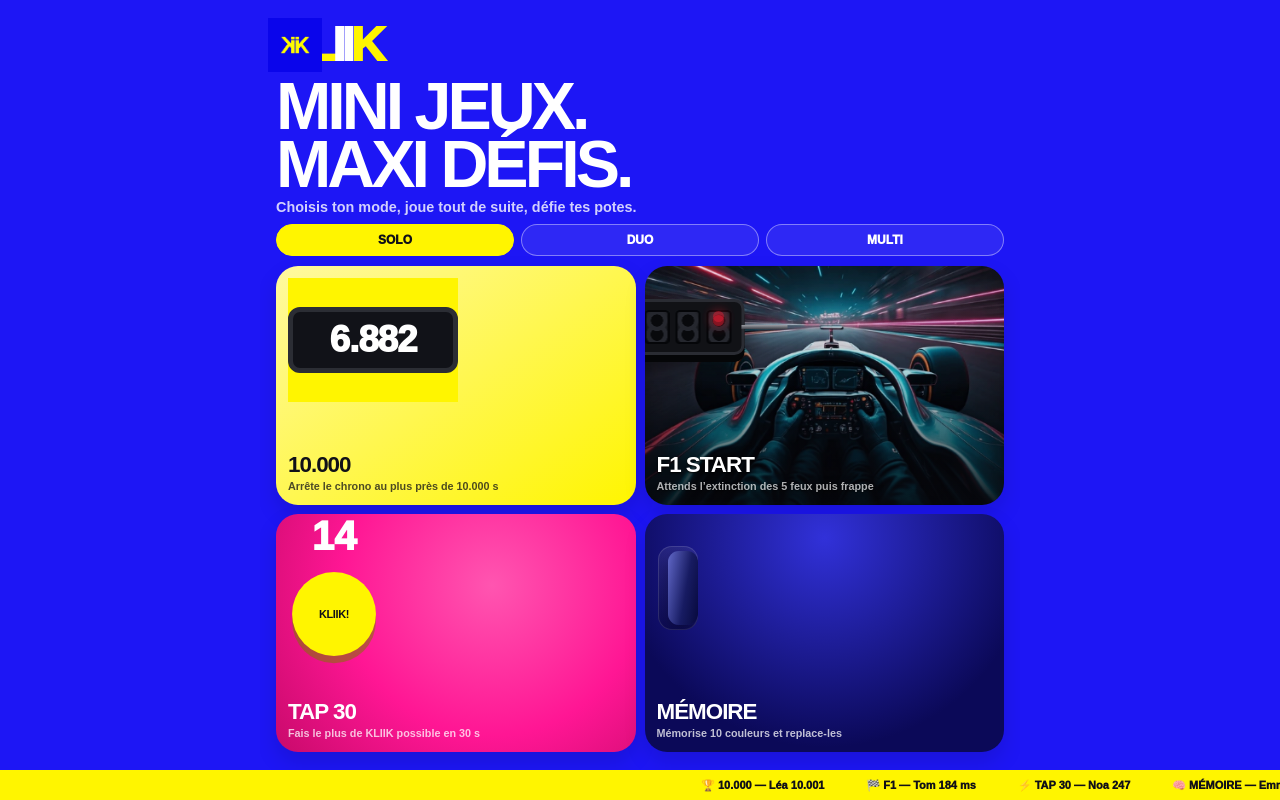
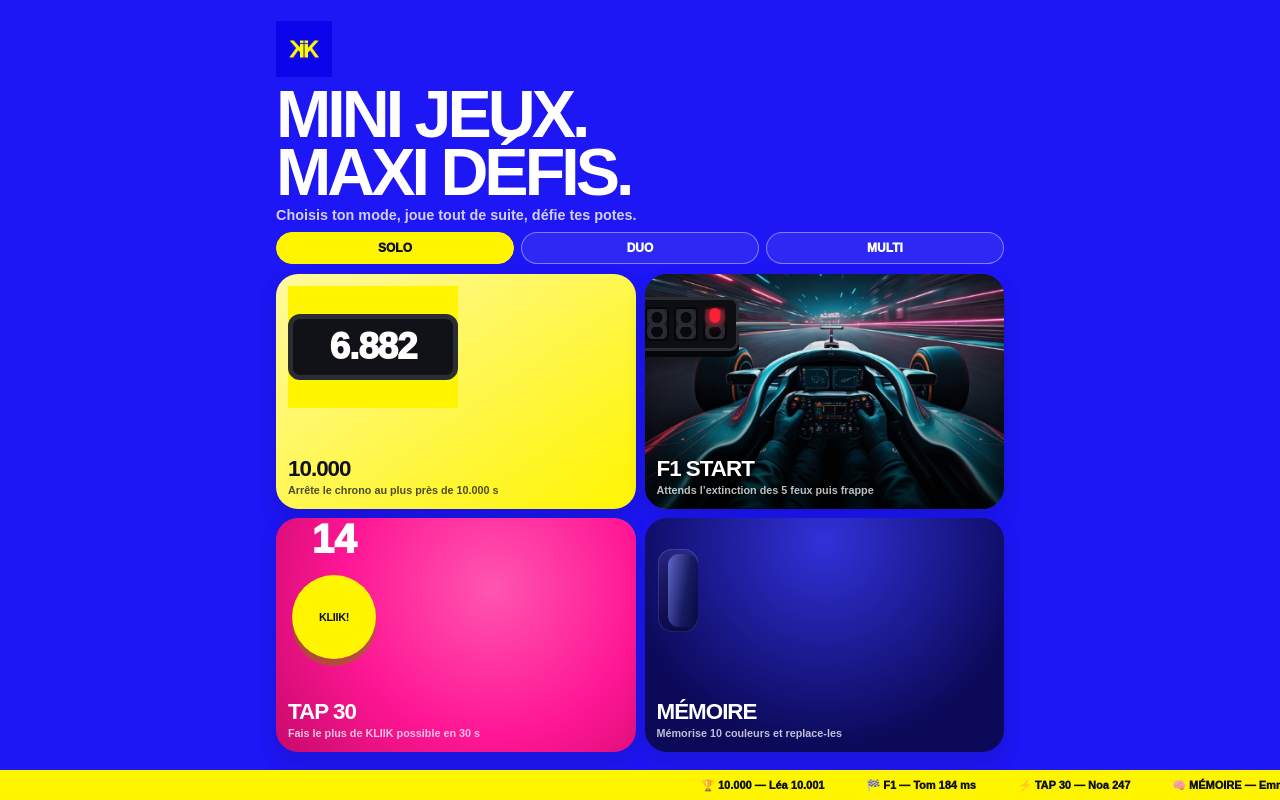
Before and after one commit to romainmannino/kliik, a Next.js app: page / in a window 1280 px wide. Built offline with nearby package versions, Linux system fonts and the light colour scheme.

Commit message:
Make KLIIK logo and F1 photo explicit and override legacy card styles

```diff
--- a/app/f1-brand.css
+++ b/app/f1-brand.css
@@ -1,68 +1,117 @@
-/* Loaded after every other stylesheet. F1 photo card + real KLIIK logo hook. */
+/* Final brand overrides loaded last. */
 
-/* Real logo: put the final asset in public/logo.png. Text remains as fallback until the file is present. */
-.logo{position:relative;display:inline-block;min-width:132px;min-height:48px}
-.logo::after{content:'';position:absolute;inset:-3px -8px;background:url('/logo.png') left center/contain no-repeat;z-index:5;pointer-events:none}
+/* Hide legacy text logo and render the real asset directly as the visual. */
+.logo{
+  position:relative!important;
+  display:block!important;
+  width:136px!important;
+  height:56px!important;
+  min-width:0!important;
+  min-height:0!important;
+  font-size:0!important;
+  line-height:0!important;
+  color:transparent!important;
+  background:url('/logo.png') left center/contain no-repeat!important;
+  overflow:hidden!important;
+}
+.logo span{display:none!important}
+.logo::before,.logo::after{content:none!important;display:none!important}
 
-/* F1 home card: use public/cockpit.PNG as the actual card background. */
+/* F1 home card: force cockpit.PNG as the full card background. */
 .card-f1{
   position:relative!important;
-  background:
-    linear-gradient(180deg,rgba(6,7,12,.08) 0%,rgba(6,7,12,.16) 46%,rgba(6,7,12,.86) 100%),
-    url('/cockpit.PNG') center 42%/cover no-repeat!important;
+  isolation:isolate!important;
+  overflow:hidden!important;
+  background-image:
+    linear-gradient(180deg,rgba(0,0,0,.04) 0%,rgba(0,0,0,.12) 47%,rgba(0,0,0,.82) 100%),
+    url('/cockpit.PNG')!important;
+  background-position:center center!important;
+  background-size:cover!important;
+  background-repeat:no-repeat!important;
   color:#fff!important;
+}
+.card-f1::before{
+  content:''!important;
+  display:block!important;
+  position:absolute!important;
+  inset:0!important;
+  z-index:0!important;
+  background:url('/cockpit.PNG') center center/cover no-repeat!important;
+  opacity:1!important;
+  pointer-events:none!important;
+}
+.card-f1::after{
+  content:''!important;
+  display:block!important;
+  position:absolute!important;
+  inset:0!important;
+  z-index:1!important;
+  background:linear-gradient(180deg,rgba(0,0,0,.02) 0%,rgba(0,0,0,.06) 45%,rgba(0,0,0,.78) 100%)!important;
+  pointer-events:none!important;
 }
 .card-f1 .cardVisual,.card-f1 .f1CardSimple{
   position:relative!important;
-  height:63%!important;
+  z-index:3!important;
+  height:64%!important;
   background:transparent!important;
+  background-image:none!important;
   overflow:visible!important;
 }
 .card-f1 .cardVisual::before,.card-f1 .cardVisual::after,.card-f1 .f1CardSimple::before,.card-f1 .f1CardSimple::after{content:none!important;display:none!important}
-.card-f1 .cardCopy{position:relative!important;z-index:20!important;text-shadow:0 2px 12px #000,0 1px 2px #000!important}
-.card-f1 .cardCopy span{color:rgba(255,255,255,.92)!important}
+.card-f1 .cardCopy{
+  position:relative!important;
+  z-index:4!important;
+  color:#fff!important;
+  text-shadow:0 2px 10px #000,0 1px 2px #000!important;
+}
+.card-f1 .cardCopy strong,.card-f1 .cardCopy span{color:#fff!important}
 
-/* Lights styled like the real game gantry, floating over the cockpit photo. */
+/* Start gantry matching the game: five compact double lamps. */
 .card-f1 .miniLights{
   position:absolute!important;
-  z-index:30!important;
-  top:16%!important;
+  z-index:5!important;
+  top:8%!important;
   left:50%!important;
   transform:translateX(-50%)!important;
   display:flex!important;
-  gap:6px!important;
-  padding:8px 10px!important;
+  align-items:center!important;
+  gap:5px!important;
+  width:auto!important;
+  height:auto!important;
   margin:0!important;
-  background:#111216!important;
+  padding:7px 9px!important;
+  background:#0d0e12!important;
   border:3px solid #2a2c33!important;
-  border-radius:10px!important;
-  box-shadow:0 7px 0 #050608,0 12px 25px rgba(0,0,0,.55)!important;
+  border-radius:9px!important;
+  box-shadow:0 6px 0 #050608,0 12px 24px rgba(0,0,0,.58)!important;
 }
 .card-f1 .miniLights::before,.card-f1 .miniLights::after{
   content:''!important;
   display:block!important;
   position:absolute!important;
   top:50%!important;
-  width:46px!important;
+  width:54px!important;
   height:4px!important;
-  background:linear-gradient(#9b9da4,#41434a)!important;
   transform:translateY(-50%)!important;
+  background:linear-gradient(#a5a8ae,#3a3c42)!important;
   z-index:-1!important;
 }
-.card-f1 .miniLights::before{right:100%!important}.card-f1 .miniLights::after{left:100%!important}
+.card-f1 .miniLights::before{right:100%!important}
+.card-f1 .miniLights::after{left:100%!important}
 .card-f1 .miniLights i{
   position:relative!important;
-  width:25px!important;
+  display:block!important;
+  width:24px!important;
   height:34px!important;
-  flex:0 0 25px!important;
+  flex:0 0 24px!important;
+  margin:0!important;
   border:0!important;
   border-radius:4px!important;
   background:
-    radial-gradient(circle at 50% 31%,#08090c 0 22%,#25272e 24% 38%,transparent 40%),
-    radial-gradient(circle at 50% 72%,#08090c 0 22%,#25272e 24% 38%,transparent 40%),
-    linear-gradient(#24262c,#0c0d11)!important;
+    radial-gradient(circle at 50% 31%,#08090c 0 20%,#292b32 22% 36%,transparent 38%),
+    radial-gradient(circle at 50% 72%,#08090c 0 20%,#292b32 22% 36%,transparent 38%),
+    linear-gradient(#24262c,#0b0c10)!important;
   box-shadow:inset 0 0 0 2px #050609!important;
-  overflow:visible!important;
 }
 .card-f1 .miniLights i::before,.card-f1 .miniLights i::after{
   content:''!important;
@@ -72,23 +121,28 @@
   height:11px!important;
   transform:translateX(-50%)!important;
   border-radius:50%!important;
-  background:#ff2138!important;
-  box-shadow:0 0 12px #ff2138!important;
+  background:#ff2038!important;
+  box-shadow:0 0 12px #ff2038!important;
   opacity:0;
-  animation:f1PhotoLamp 5.2s linear infinite!important;
+  animation:f1CardLamp 5.4s linear infinite!important;
 }
-.card-f1 .miniLights i::before{top:5px!important}.card-f1 .miniLights i::after{bottom:5px!important}
+.card-f1 .miniLights i::before{top:5px!important}
+.card-f1 .miniLights i::after{bottom:5px!important}
 .card-f1 .miniLights i:nth-child(1)::before,.card-f1 .miniLights i:nth-child(1)::after{animation-delay:0s!important}
 .card-f1 .miniLights i:nth-child(2)::before,.card-f1 .miniLights i:nth-child(2)::after{animation-delay:.55s!important}
 .card-f1 .miniLights i:nth-child(3)::before,.card-f1 .miniLights i:nth-child(3)::after{animation-delay:1.10s!important}
 .card-f1 .miniLights i:nth-child(4)::before,.card-f1 .miniLights i:nth-child(4)::after{animation-delay:1.65s!important}
 .card-f1 .miniLights i:nth-child(5)::before,.card-f1 .miniLights i:nth-child(5)::after{animation-delay:2.20s!important}
 
-@keyframes f1PhotoLamp{0%,8%{opacity:0}10%,62%{opacity:1}64%,100%{opacity:0}}
+@keyframes f1CardLamp{
+  0%,8%{opacity:0}
+  10%,64%{opacity:1}
+  66%,100%{opacity:0}
+}
 
 @media(max-width:430px){
-  .logo{min-width:118px;min-height:44px}
-  .card-f1 .miniLights{top:12%!important;gap:4px!important;padding:6px 8px!important}
-  .card-f1 .miniLights i{width:22px!important;height:31px!important;flex-basis:22px!important}
-  .card-f1 .miniLights::before,.card-f1 .miniLights::after{width:34px!important}
+  .logo{width:124px!important;height:50px!important}
+  .card-f1 .miniLights{top:7%!important;gap:4px!important;padding:6px 8px!important}
+  .card-f1 .miniLights i{width:21px!important;height:30px!important;flex-basis:21px!important}
+  .card-f1 .miniLights::before,.card-f1 .miniLights::after{width:36px!important}
 }
```
